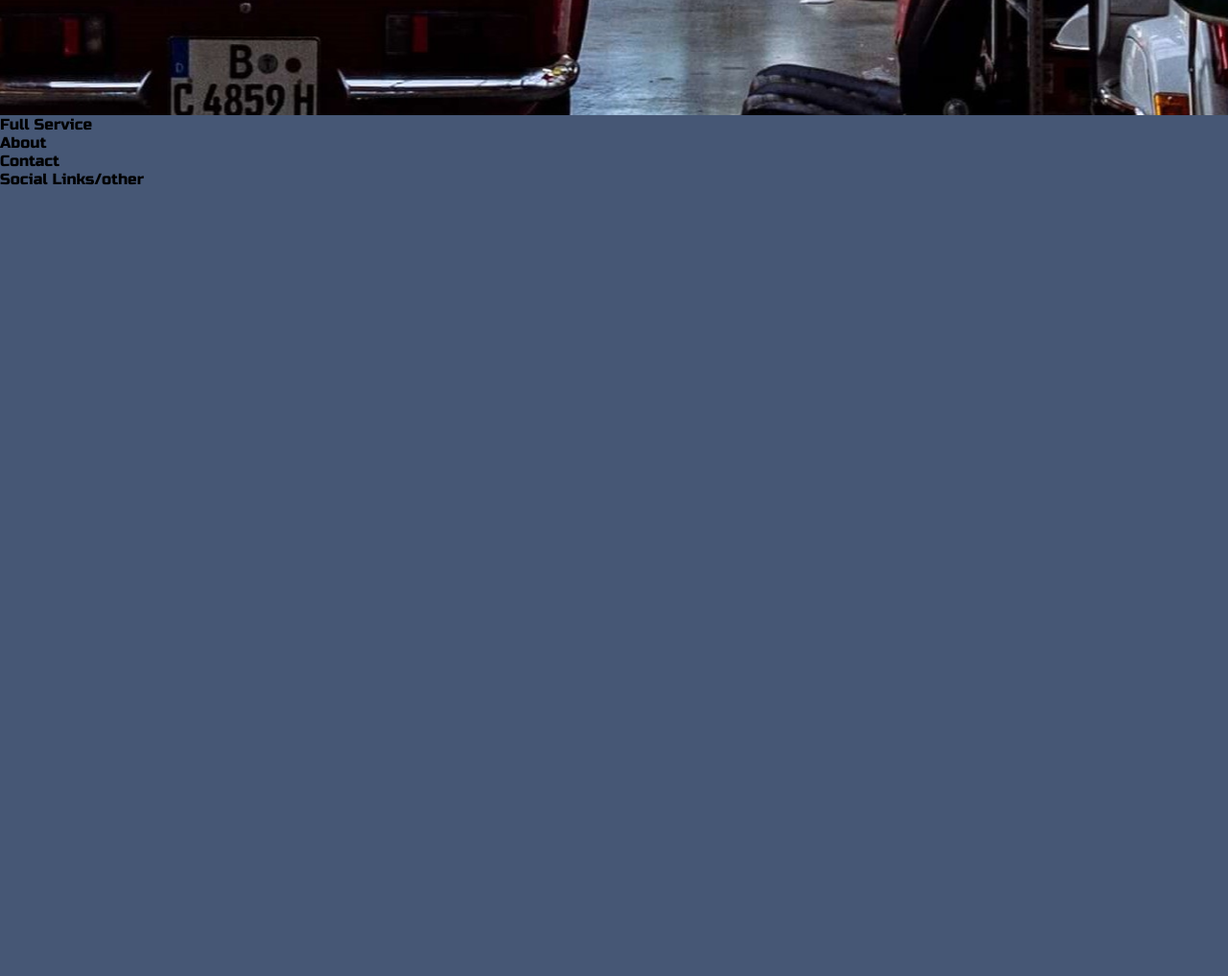
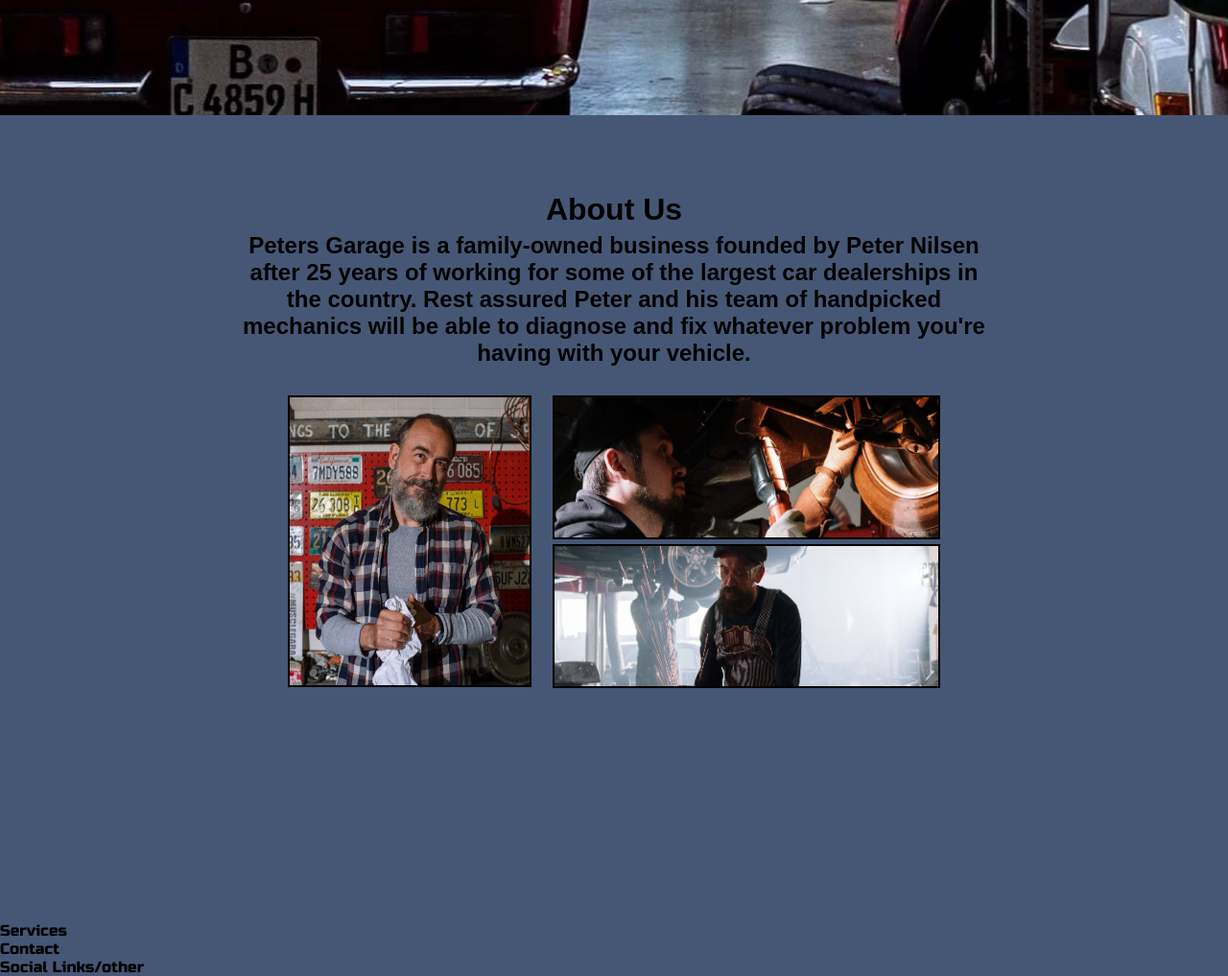
Before and after one commit to Gurmali/Peters-Garage, a plain HTML site: page index.html in a window 1280 px wide. Shown: the part 380-1397 px from the top of the page at 96% size. Before the commit the page ends 800 px from the top, so only its background shows below. Drawn offline with Linux system fonts and the light colour scheme; a web font is replaced by a local one.

Commit message:
Add content and style to About section

```diff
--- a/assets/css/style.css
+++ b/assets/css/style.css
@@ -35,8 +35,7 @@ header {
     width: 100%;
 }
 
-h1,
-h2 {
+h1 {
     color: #8c97a9;
     letter-spacing: 3px;
     text-transform: uppercase;
@@ -73,3 +72,74 @@ a:hover {
     color: #1c2e4d;
     transition: 0.4s;
 }
+
+#about {
+    height: 800px;
+    padding-top: 40px;
+}
+
+#about-box {
+    height: 500px;
+    width: 800px;
+    margin: 0 auto;
+    padding-top: 40px;
+}
+
+#about-box > p {
+    font-family: 'Smooch Sans', sans-serif;
+    font-size: x-large;
+    text-align: center;
+}
+
+#about-box > h2 {
+    font-family: 'Smooch Sans', sans-serif;
+    text-align: center;
+    font-size: xx-large;
+    margin-bottom: 5px;
+}
+
+.founder {
+    border: 2px solid black;
+    height: 300px;
+    width: 250px;
+    float: left;
+    margin: 30px 0 0 60px;
+}
+
+#man-in-garage {
+    height: 300px;
+    width: 250px;
+    margin: 0 auto;
+    float: left;
+
+}
+
+.under {
+    border: 2px solid black;
+    height: 146px;
+    width: 400px;
+    float: right;
+    margin: 30px 60px 0 0;
+}
+
+#man-under-car {
+    height: 146px;
+    width: 400px;
+    float: right;
+    margin: 0 auto;
+}
+
+.tool {
+    border: 2px solid black;
+    height: 146px;
+    width: 400px;
+    float: right;
+    margin: 5px 60px 0 0;
+}
+
+#man-with-tool {
+    height: 146px;
+    width: 400px;
+    float: right;
+    margin: 0 auto;
+}
--- a/index.html
+++ b/index.html
@@ -13,10 +13,9 @@
 </head>
 
 <body>
-    <section id="hero-outer">
+    <section>
         <!--Free image used from Unsplash.com-->
         <div id="hero-image">
-            <!--<img class="image-sizing" alt="cars in a garage" src="assets/images/alex-suprun-AHnhdjyTNGM-unsplash(1)större.jpg">-->
         </div>
     </section>
     <header>
@@ -27,10 +26,10 @@
                     <a href="index.html">Home</a>
                 </li>
                 <li>
-                    <a href="#">Services</a>
+                    <a href="#">About Us</a>
                 </li>
                 <li>
-                    <a href="#">About</a>
+                    <a href="#">Services</a>
                 </li>
                 <li>
                     <a href="#">Contact</a>
@@ -38,13 +37,25 @@
             </ul>
         </nav>
     </header>
-    <section>
-        <div>
-            Full Service
+    <section id="about">
+        <div id="about-box">
+            <h2><strong>About Us</strong></h2>
+            <p><strong>Peters Garage is a family-owned business founded by Peter Nilsen after 25 years of working for some of the largest car dealerships in the country.
+                Rest assured Peter and his team of handpicked mechanics will be able to diagnose and fix whatever problem you're having with your vehicle.
+            </strong></p>
+            <div class="founder">
+                <img id="man-in-garage" src="assets/images/pexels-cottonbro-4481952(1).jpg" alt="Man in garage.">
+            </div>
+            <div class="under">
+                <img id="man-under-car" src="assets/images/pexels-cottonbro-4489749.jpg" alt="Man under car.">
+            </div>
+            <div class="tool">
+                <img id="man-with-tool" src="assets/images/pexels-cottonbro-4489702.jpg" alt="Man with tool.">
+            </div>
         </div>
     </section>
     <secion>
-        About
+        Services
     </secion>
     <section>
         Contact
```
Also changed, not shown: assets/images/pexels-cottonbro-4481952(1).jpg (added), assets/images/pexels-cottonbro-4489702.jpg (added), assets/images/pexels-cottonbro-4489749.jpg (added), 1 other file.
